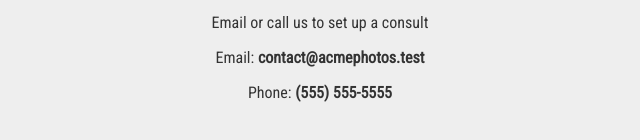
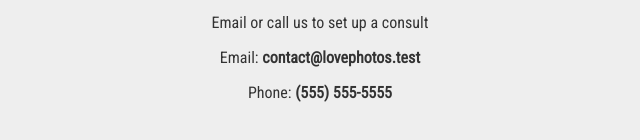
Before and after one commit to MalihaKabir/LovePhotography, a plain HTML site: page index.html in a window 1280 px wide. Shown: the part 5796-5936 px from the top of the page, 320-960 px from the left. Drawn offline with nearby package versions, Linux system fonts and the light colour scheme.

Commit message:
changed normal texts

```diff
--- a/index.html
+++ b/index.html
@@ -79,7 +79,7 @@
   <footer>
     <h3>Get In Touch</h3>
     <p>Email or call us to set up a consult</p>
-    <p>Email: <strong>contact@acmephotos.test</strong></p>
+    <p>Email: <strong>contact@lovephotos.test</strong></p>
     <p>Phone: <strong>(555) 555-5555</strong></p>
   </footer>
 
```
